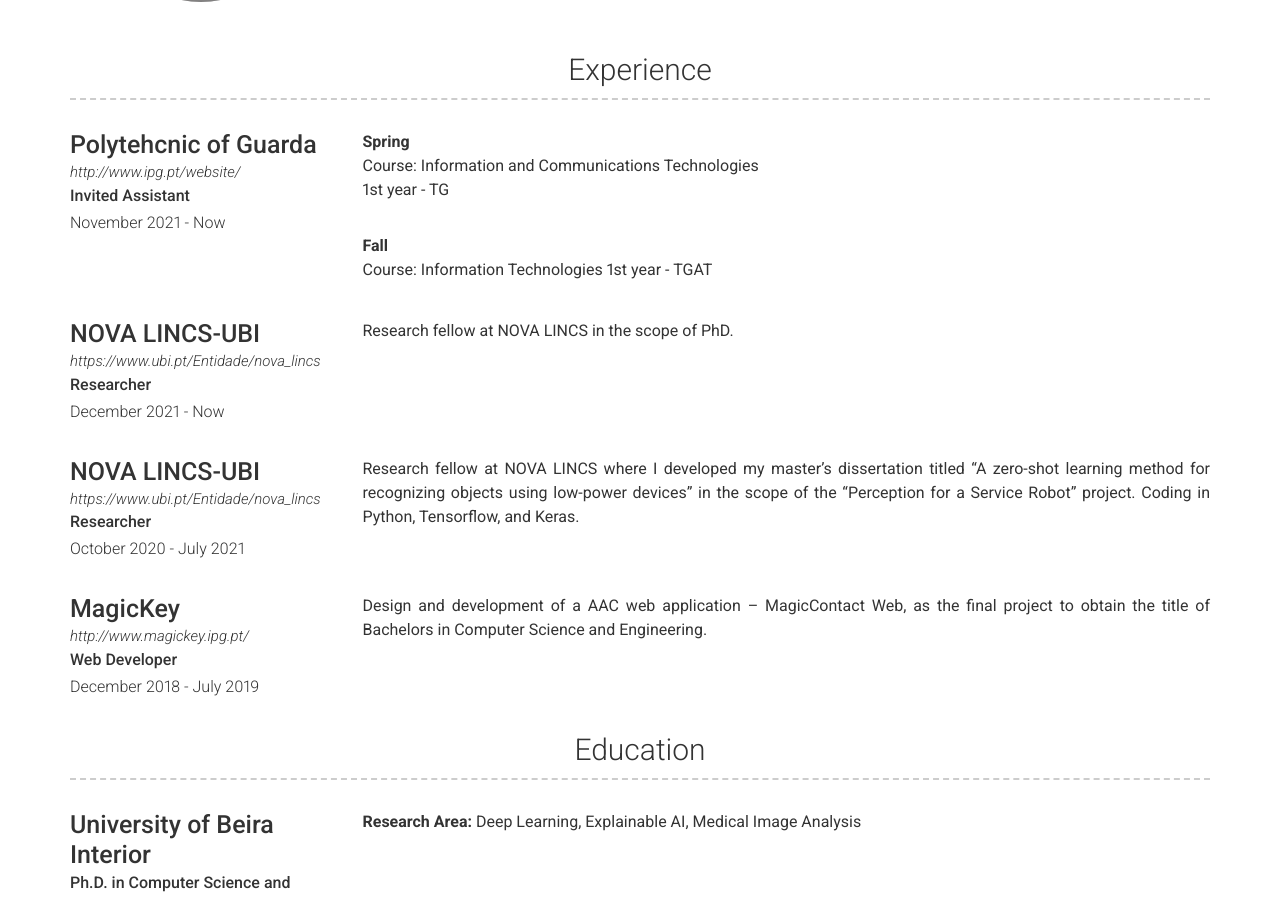
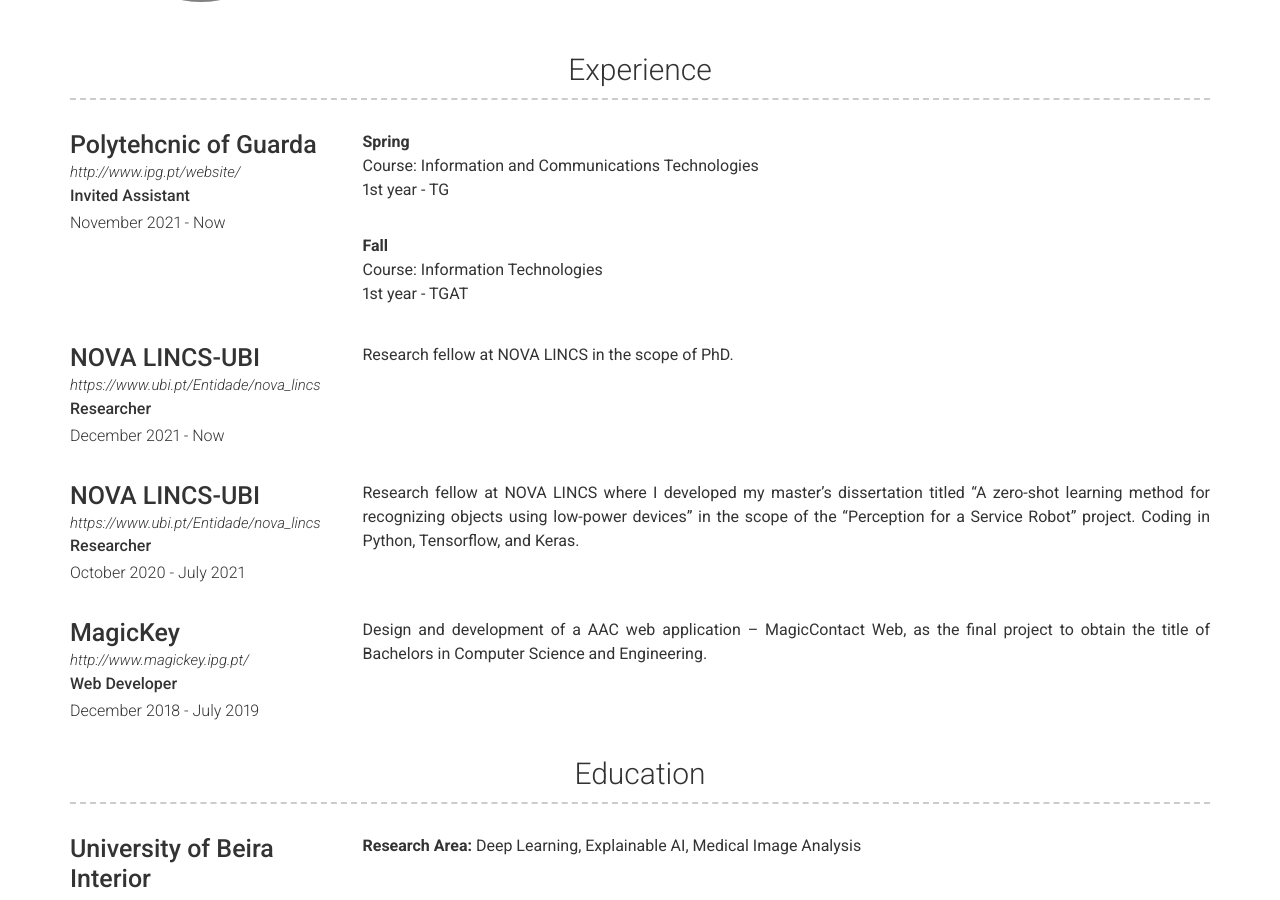
Before and after one commit to CristianoPatricio/cristianopatricio.github.io, a Jekyll site: the page built from index.md, in a window 1280 px wide and 900 px high, scrolled down 524 px. Built offline with Jekyll 4.4.1, drawn with Linux system fonts in a browser that asks for light colours; nearby versions of some CDN libraries; grey boxes are pictures that could not be loaded.

```diff
--- a/_data/experience.yml
+++ b/_data/experience.yml
@@ -10,7 +10,7 @@
     1st year - TG <br><br>
 
     <b>Fall</b><br>
-    Course: Information Technologies
+    Course: Information Technologies <br>
     1st year - TGAT
 
 - layout: left
```
